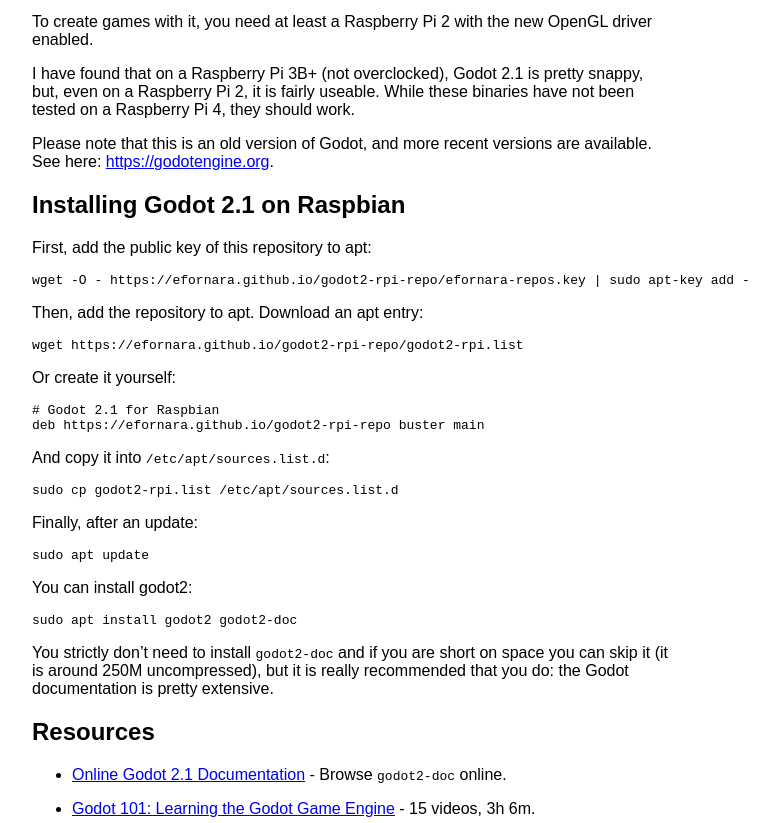
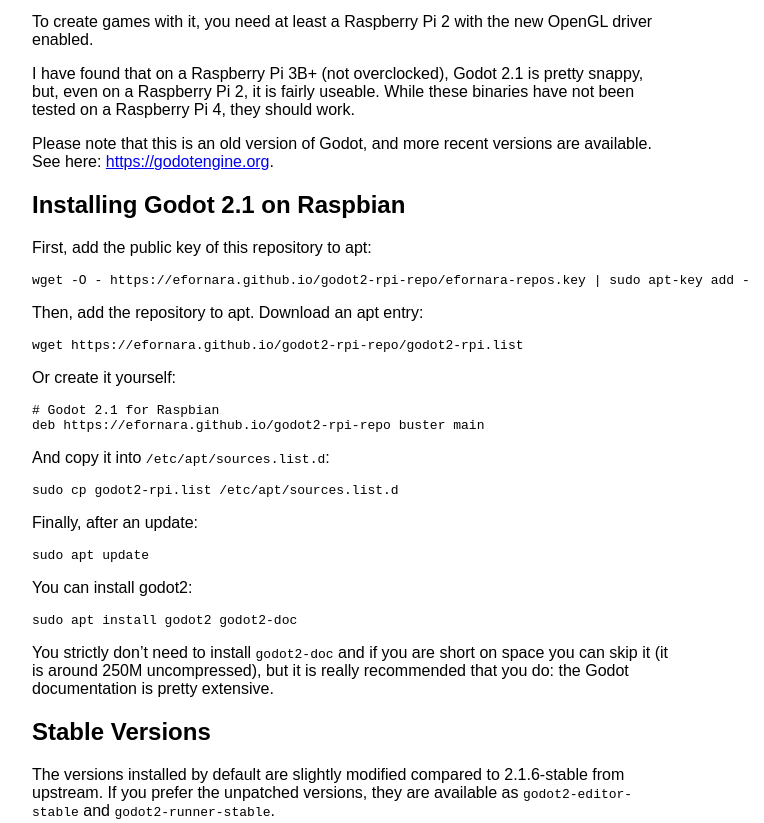
Before and after one commit to efornara/godot2-rpi-repo, a plain HTML site: page index.html in a window 1280 px wide. Shown: the part 129-952 px from the top of the page, without its empty margins (0-764 px from the left). Drawn offline with Linux system fonts and the light colour scheme.

Commit message:
added unpatched versions of editor and runtime (stable)

```diff
--- a/index.html
+++ b/index.html
@@ -36,6 +36,8 @@
 <p>You can install godot2:</p>
 <pre><code>sudo apt install godot2 godot2-doc</code></pre>
 <p>You strictly don’t need to install <code>godot2-doc</code> and if you are short on space you can skip it (it is around 250M uncompressed), but it is really recommended that you do: the Godot documentation is pretty extensive.</p>
+<h2 id="stable-versions">Stable Versions</h2>
+<p>The versions installed by default are slightly modified compared to 2.1.6-stable from upstream. If you prefer the unpatched versions, they are available as <code>godot2-editor-stable</code> and <code>godot2-runner-stable</code>.</p>
 <h2 id="resources">Resources</h2>
 <ul>
 <li><p><a href="https://docs.godotengine.org/en/2.1/learning/step_by_step/index.html">Online Godot 2.1 Documentation</a> - Browse <code>godot2-doc</code> online.</p></li>
```
Also changed, not shown: 7 other files.
